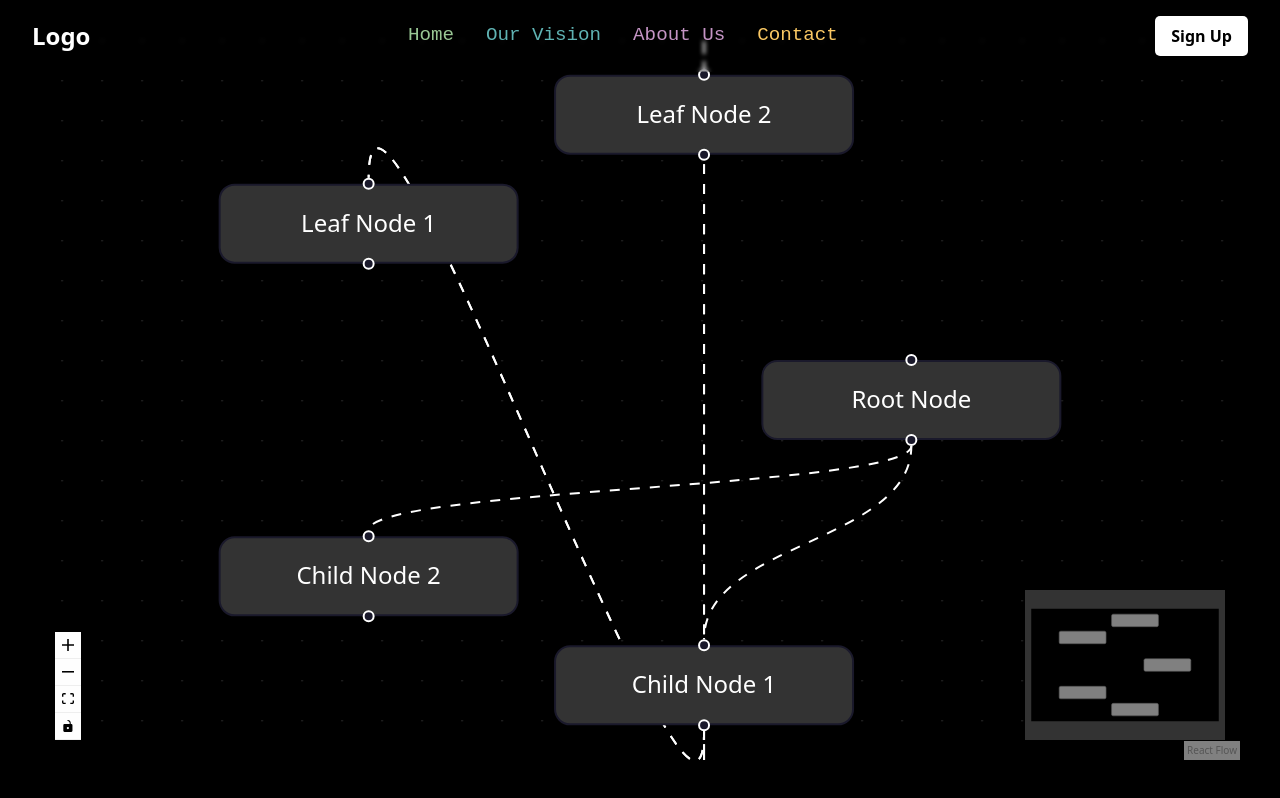
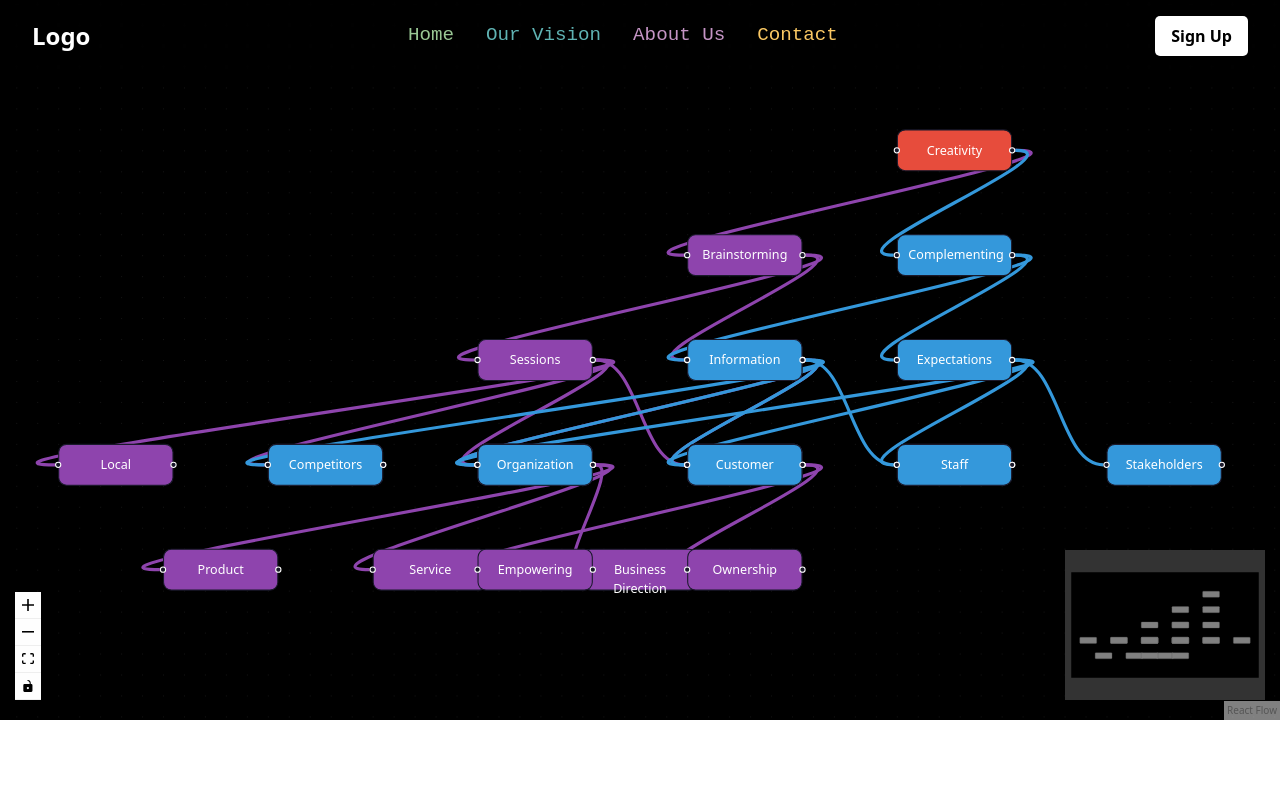
Before and after one commit to DuhanJishnu/LURN-beta, a React (Vite) app in the folder apps/frontend/: page /mindmap in a window 1280 px wide. Built offline with nearby package versions, Linux system fonts and the light colour scheme.

Commit message:
mindmap page

```diff
--- a/apps/frontend/src/App.jsx
+++ b/apps/frontend/src/App.jsx
@@ -11,7 +11,7 @@ import Quiz from "./pages/Quiz.jsx";
 import Flashcards from "./pages/Flashcard.jsx";
 import Flowchart from "./pages/Flowchart.jsx";
 import Compare from "./pages/Compare.jsx";
-import MindMap from "./pages/MindMap.jsx";
+import MindMap from "./pages/MindMap.tsx";
 import "./index.css";
 
 function App() {
--- a/apps/frontend/src/pages/MindMap.jsx
+++ /dev/null
@@ -1,101 +0,0 @@
-import React, { useState } from "react";
-import ReactFlow, { MiniMap, Controls, Background } from "react-flow-renderer";
-
-const mindMapData = [
-  { id: '1', title: 'Root Node', children: ['2', '3'] },
-  { id: '2', title: 'Child Node 1', children: ['4', '5'] },
-  { id: '3', title: 'Child Node 2', children: [] },
-  { id: '4', title: 'Leaf Node 1', children: [] },
-  { id: '5', title: 'Leaf Node 2', children: [] },
-];
-
-const MindMap = () => {
-  const [hoveredNode, setHoveredNode] = useState(null);
-
-  const generateMindMap = (data, parentId = null, level = 0, pos = { x: 0, y: 0 }) => {
-    let nodes = [];
-    let edges = [];
-
-    data.forEach((item, index) => {
-      // Calculate position for nodes in a radial layout
-      const angle = (index / data.length) * 2 * Math.PI; // Angle for the radial position
-      const radius = 150; // Radius from the parent node
-      const position = {
-        x: pos.x + radius * Math.cos(angle),
-        y: pos.y + radius * Math.sin(angle),
-      };
-
-      // Add node to nodes array
-      nodes.push({
-        id: item.id,
-        data: { label: item.title },
-        position,
-        style: {
-          color: 'white',
-          background: hoveredNode === item.id ? '#555' : '#333',
-          padding: '10px',
-          borderRadius: '8px',
-        },
-      });
-
-      // Add edge if there is a parent node
-      if (parentId) {
-        edges.push({
-          id: `e${parentId}-${item.id}`,
-          source: parentId,
-          target: item.id,
-          style: { stroke: 'white' },
-          animated: true,
-        });
-      }
-
-      // Recursively generate child nodes and edges
-      if (item.children && item.children.length > 0) {
-        const childNodesAndEdges = generateMindMap(
-          mindMapData.filter(node => item.children.includes(node.id)),
-          item.id,
-          level + 1,
-          position // Use current node's position as the new center
-        );
-
-        nodes = nodes.concat(childNodesAndEdges.nodes);
-        edges = edges.concat(childNodesAndEdges.edges);
-      }
-    });
-
-    return { nodes, edges };
-  };
-
-  const { nodes, edges } = generateMindMap(mindMapData);
-
-  return (
-    <div className="h-screen p-10" style={{ backgroundColor: 'black' }}>
-      <ReactFlow
-        nodes={nodes}
-        edges={edges}
-        fitView
-        style={{ background: 'black' }}
-        onNodeMouseEnter={(event, node) => setHoveredNode(node.id)}
-        onNodeMouseLeave={() => setHoveredNode(null)}
-      >
-        <MiniMap style={{ backgroundColor: 'black' }} nodeColor={() => 'gray'} maskColor="#333" />
-        <Controls className="custom-controls" />
-        <Background color="#333" gap={20} />
-      </ReactFlow>
-
-      <style jsx>{`
-        .custom-controls button {
-          background-color: #444 !important;  /* Dark gray for visibility */
-          color: white !important;
-          border: 1px solid white !important;
-        }
-        .custom-controls button:hover {
-          background-color: #666 !important; /* Slightly lighter on hover */
-          color: white !important;
-        }
-      `}</style>
-    </div>
-  );
-};
-
-export default MindMap;
--- /dev/null
+++ b/apps/frontend/src/pages/MindMap.tsx
@@ -0,0 +1,105 @@
+import React, { useState, useCallback } from "react";
+import ReactFlow, { MiniMap, Controls, Background, useNodesState, useEdgesState, Position } from "react-flow-renderer";
+
+// Mind map data
+const mindMapData = [
+  { id: "1", label: "Creativity", branch: "Root" },
+  { id: "2", label: "Brainstorming", parentId: "1", branch: "Right" },
+  { id: "3", label: "Complementing", parentId: "1", branch: "Left" },
+  { id: "4", label: "Sessions", parentId: "2", branch: "subRight" },
+  { id: "5", label: "Generate", parentId: "2", branch: "subRight" },
+  { id: "6", label: "Local", parentId: "4", branch: "subRight" },
+  { id: "7", label: "Remote", parentId: "4", branch: "subRight" },
+  { id: "8", label: "Individual", parentId: "4", branch: "subRight" },
+  { id: "9", label: "Teams", parentId: "4", branch: "subRight" },
+  { id: "10", label: "Ideas", parentId: "5", branch: "subRight" },
+  { id: "11", label: "Engagement", parentId: "5", branch: "subRight" },
+  { id: "12", label: "Product", parentId: "10", branch: "subRight" },
+  { id: "13", label: "Service", parentId: "10", branch: "subRight" },
+  { id: "14", label: "Business Direction", parentId: "10", branch: "subRight" },
+  { id: "15", label: "Empowering", parentId: "11", branch: "subRight" },
+  { id: "16", label: "Ownership", parentId: "11", branch: "subRight" },
+  { id: "17", label: "Information", parentId: "3", branch: "subLeft" },
+  { id: "18", label: "Expectations", parentId: "3", branch: "subLeft" },
+  { id: "19", label: "Competitors", parentId: "17", branch: "subLeft" },
+  { id: "20", label: "Products", parentId: "17", branch: "subLeft" },
+  { id: "21", label: "Features", parentId: "17", branch: "subLeft" },
+  { id: "22", label: "Other Data", parentId: "17", branch: "subLeft" },
+  { id: "23", label: "Organization", parentId: "18", branch: "subLeft" },
+  { id: "24", label: "Customer", parentId: "18", branch: "subLeft" },
+  { id: "25", label: "Staff", parentId: "18", branch: "subLeft" },
+  { id: "26", label: "Stakeholders", parentId: "18", branch: "subLeft" },
+];
+
+// Custom styling for nodes based on branch type
+const getNodeStyle = (branch) => {
+  if (branch === "Root") return { background: "#E74C3C", color: "white" };
+  if (branch === "Left" || branch === "subLeft") return { background: "#3498DB", color: "white" };
+  if (branch === "Right" || branch === "subRight") return { background: "#8E44AD", color: "white" };
+  return { background: "#F39C12", color: "white" };
+};
+
+// Custom layout function to arrange nodes
+const layoutNodes = (data) => {
+  const nodes = [];
+  const edges = [];
+  const spacingX = 200; // Horizontal spacing between nodes
+  const spacingY = 100; // Vertical spacing between levels
+
+  const addNode = (item, level = 0, xOffset = 0) => {
+    const nodeStyle = getNodeStyle(item.branch);
+
+    nodes.push({
+      id: item.id,
+      data: { label: item.label },
+      position: { x: xOffset, y: level * spacingY },
+      style: { ...nodeStyle, width: 110, height: 40, padding: "10px", borderRadius: "8px" },
+      sourcePosition: Position.Right,
+      targetPosition: Position.Left,
+    });
+
+    const children = data.filter((child) => child.parentId === item.id);
+    const offsetX = children.length * spacingX;
+
+    children.forEach((child, index) => {
+      edges.push({
+        id: `e${item.id}-${child.id}`,
+        source: item.id,
+        target: child.id,
+        style: { strokeWidth: 3, stroke: child.branch.includes("Left") ? "#3498DB" : "#8E44AD" },
+      });
+      addNode(child, level + 1, xOffset + (index - children.length / 2) * spacingX);
+    });
+  };
+
+  // Initialize layout with the root node
+  const rootNode = data.find((node) => node.branch === "Root");
+  if (rootNode) addNode(rootNode);
+
+  return { nodes, edges };
+};
+
+function MindMaps() {
+  const { nodes, edges } = layoutNodes(mindMapData);
+  const [flowNodes, setNodes, onNodesChange] = useNodesState(nodes);
+  const [flowEdges, setEdges, onEdgesChange] = useEdgesState(edges);
+
+  return (
+    <div style={{ height: "720px", background: "black" }}>
+      <ReactFlow
+        nodes={flowNodes}
+        edges={flowEdges}
+        onNodesChange={onNodesChange}
+        onEdgesChange={onEdgesChange}
+        fitView
+        style={{ background: "black" }}
+      >
+        <MiniMap style={{ backgroundColor: "black" }} nodeColor={() => "gray"} maskColor="#333" />
+        <Controls />
+        <Background color="#333" gap={20} />
+      </ReactFlow>
+    </div>
+  );
+}
+
+export default MindMaps;
--- a/package.json
+++ b/package.json
@@ -27,6 +27,8 @@
     "packages/*"
   ],
   "dependencies": {
+    "@syncfusion/ej2-data": "^27.1.52",
+    "@syncfusion/ej2-react-diagrams": "^27.1.57",
     "react-flow-renderer": "^10.3.17"
   }
 }
```
Also changed, not shown: 1 other file (tests, documents, lock files or other folders).
